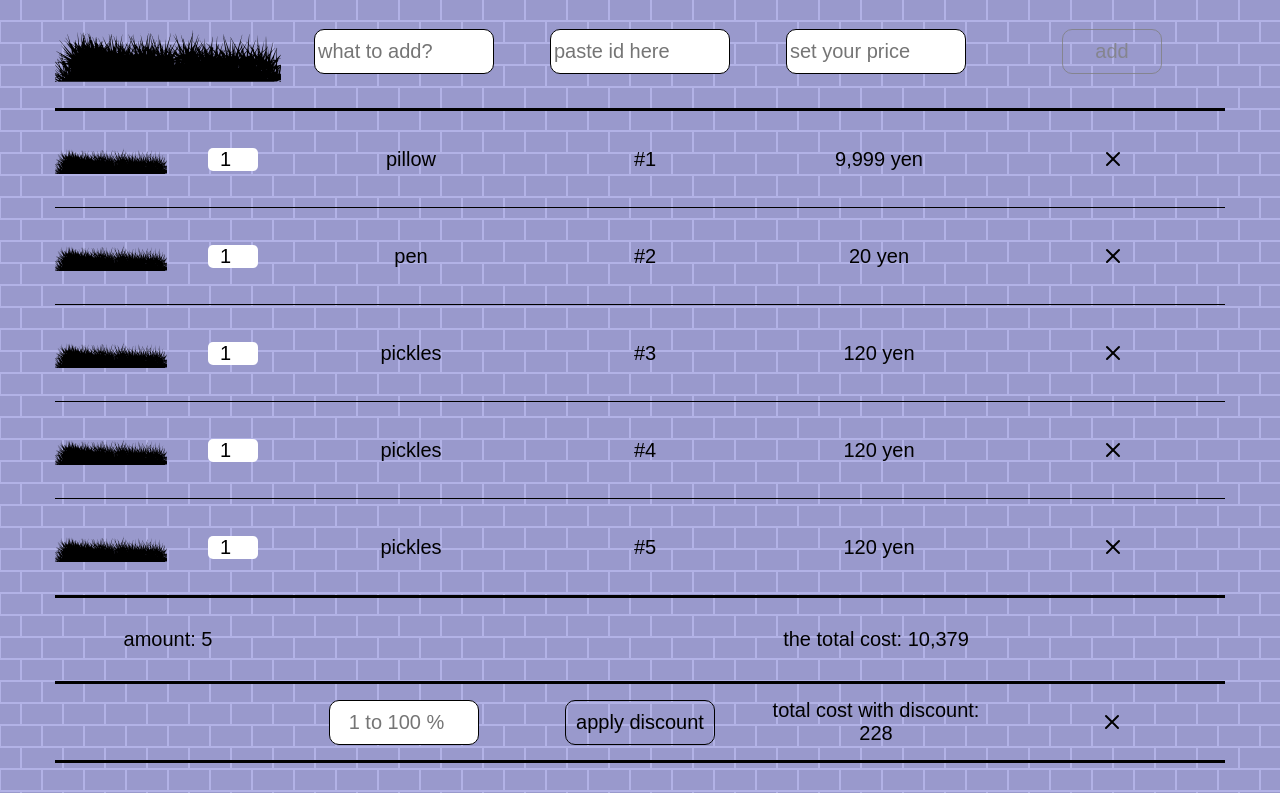
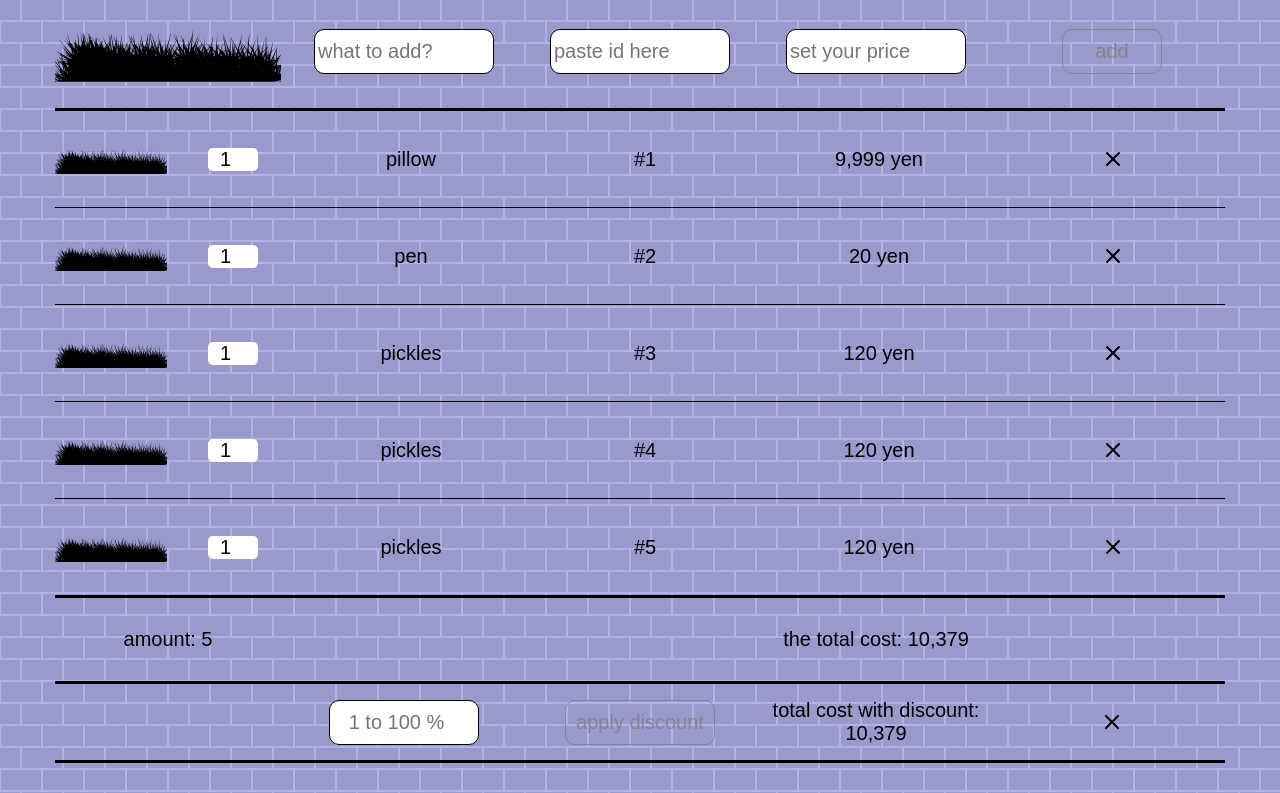
Before and after one commit to shonenenenene/my-shopping-cart-app, a React (Create React App) app: page / in a window 1280 px wide. Shown: the part 375-1168 px from the top of the page. Built offline with nearby package versions, Linux system fonts and the light colour scheme; a web font is replaced by a local one.

Commit message:
add valid discount

```diff
--- a/src/components/Cart/index.jsx
+++ b/src/components/Cart/index.jsx
@@ -29,6 +29,7 @@ const Cart = () => {
         })
     }
 
+
     const products = cart.map( (product) => {
         return <Product product={product} key={product.id} deleteProduct={deleteProduct} changeCount={ changeCount } />
     } )
@@ -40,7 +41,7 @@ const Cart = () => {
             <CartHeader />
             <AddProduct />
             {products}
-            <CartFooter cart={ cart } />
+            <CartFooter cart={ cart }  />
 
         </section>
     );
--- a/src/components/CartFooter/index.jsx
+++ b/src/components/CartFooter/index.jsx
@@ -21,7 +21,7 @@ const CartFooter = ( { cart } ) => {
     return (
         <footer className="cart-footer">
             <Total totalSum={ totalSum } />
-            <Discount />
+            <Discount  totalSum={ totalSum } />
         </footer>
     );
 }
--- a/src/components/Discount/index.jsx
+++ b/src/components/Discount/index.jsx
@@ -1,15 +1,52 @@
 import "./style.scss"
+import { useEffect, useState } from 'react';
 
-const Discount = () => {
+const Discount = ({totalSum}) => {
+
+    const priceFormatter = new Intl.NumberFormat()
+    const { price } = totalSum
+
+    const [disc, setDisc] = useState( '' )
+    const [discDirty, setDiscDirty] = useState( false )
+    const [discErr, setDiscErr] = useState( 'errs' )
+    const [formValid, setFormValid] = useState( false )
+
+    useEffect( () => {
+        if (discErr === 'errs') {
+            setFormValid(false)
+        } else {
+            setFormValid(true)
+        }
+    }, [discErr])
+
+    const discHandler = ( e ) => {
+        setDisc( e.target.value )
+        const re = /^[1-9][0-9]?$|^100$/
+        if ( !re.test( String( e.target.value )) || (e.target.value === '' )) {
+            setDiscErr('errs')
+        } else {
+            setDiscErr('ok')
+        }
+    }
+
+    const blurHandler = ( e ) => {
+        switch ( e.target.name ) {
+            case 'disc':
+                setDiscDirty( true )
+                break
+        }
+    }
+
+
     return (
-        <div className="cart-footer__discount">
-            <input className="discount-value" type="number" placeholder="1 to 100 %" min="1" max="100" />
-            <button type="button">apply discount</button>
-            <div className="total-discount">total cost with discount: 228</div>
-            <button type="button">
+        <form className="cart-footer__discount">
+            <input className={`discount-value ${discDirty && discErr}`} type="number" placeholder="1 to 100 %" min="1" max="100" onChange={ e => discHandler(e)} value={disc} onBlur={e => blurHandler(e)} name="disc" />
+            <button disabled={!formValid} className="apply" type="button">apply discount</button>
+            <div className="total-discount">total cost with discount: { priceFormatter.format(price)}</div>
+            <button className="cancel" type="button">
                 <img src="./img/icons/cross.svg" alt="Delete"/>
             </button>
-        </div>
+        </form>
     );
 }
 
--- a/src/components/Discount/style.scss
+++ b/src/components/Discount/style.scss
@@ -17,6 +17,15 @@
         padding: 10px 3px 10px 3px ;
         justify-self: center;
     }
+
+    .errs {
+        &::placeholder {
+            color: rgba($color: rgb(156, 8, 8), $alpha: 0.7);
+        }
+        color: rgba($color: rgb(156, 8, 8), $alpha: 0.7);
+        border: 1px solid rgba($color: rgb(156, 8, 8), $alpha: 0.5);
+    }
+
     & > * {
         text-align: center;
         margin-top: auto;
@@ -33,6 +42,17 @@
             background: rgba($color: #47478d, $alpha: 0.4);
             box-shadow: 0 0 10px 5px rgb(255, 255, 255);
         }
+        &:hover {
+            background: rgba($color: #5a5ab3, $alpha: 0.4);
+            box-shadow: 0 0 10px 5px rgb(255, 255, 255);
+        }
+        &:disabled {
+            color: rgba($color: gray, $alpha: 0.8);
+            &:hover {
+                background: rgba($color: #47478d, $alpha: 0.1);
+                box-shadow: 0 0 1px 1px rgb(0, 0, 0);
+            }
+        }
     }
     }
     @media (max-width: $mobile) {
```
Also changed, not shown: src/components/AddProduct/index.jsx (+7 -2 lines).
